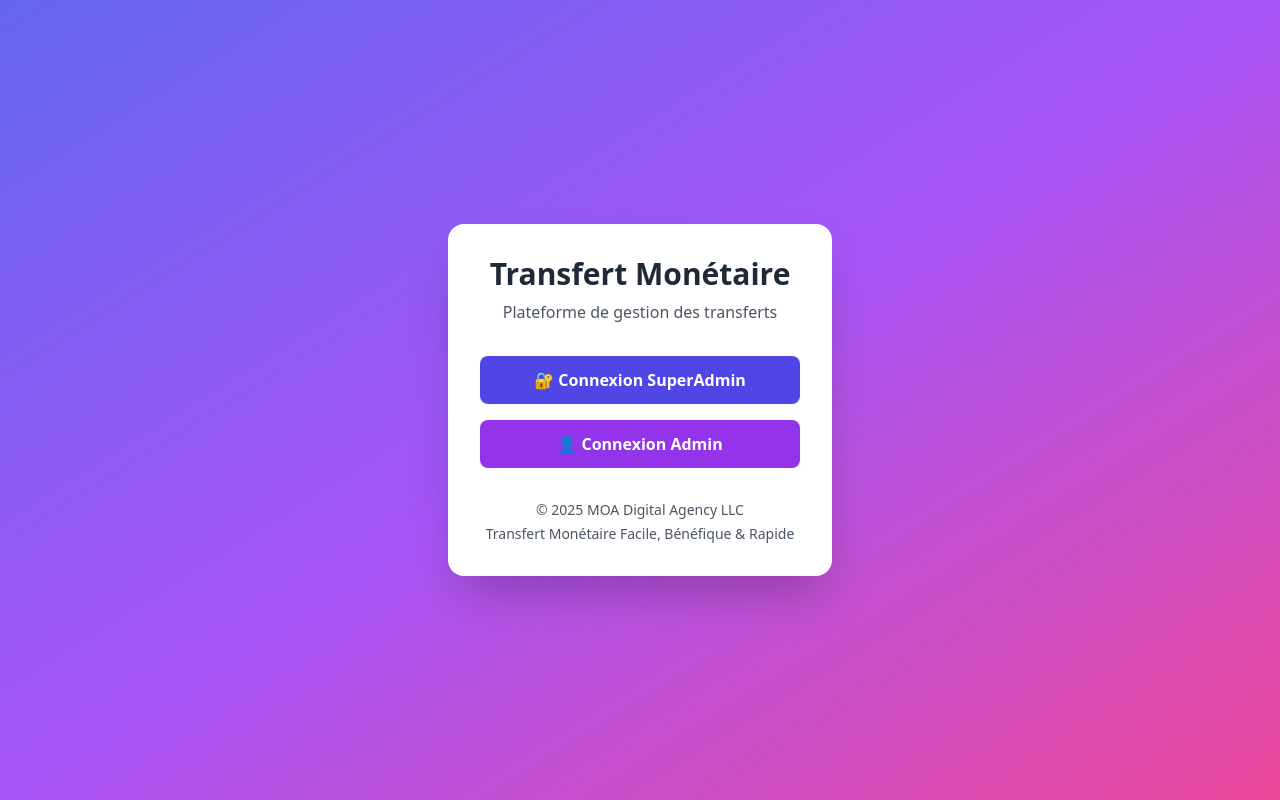
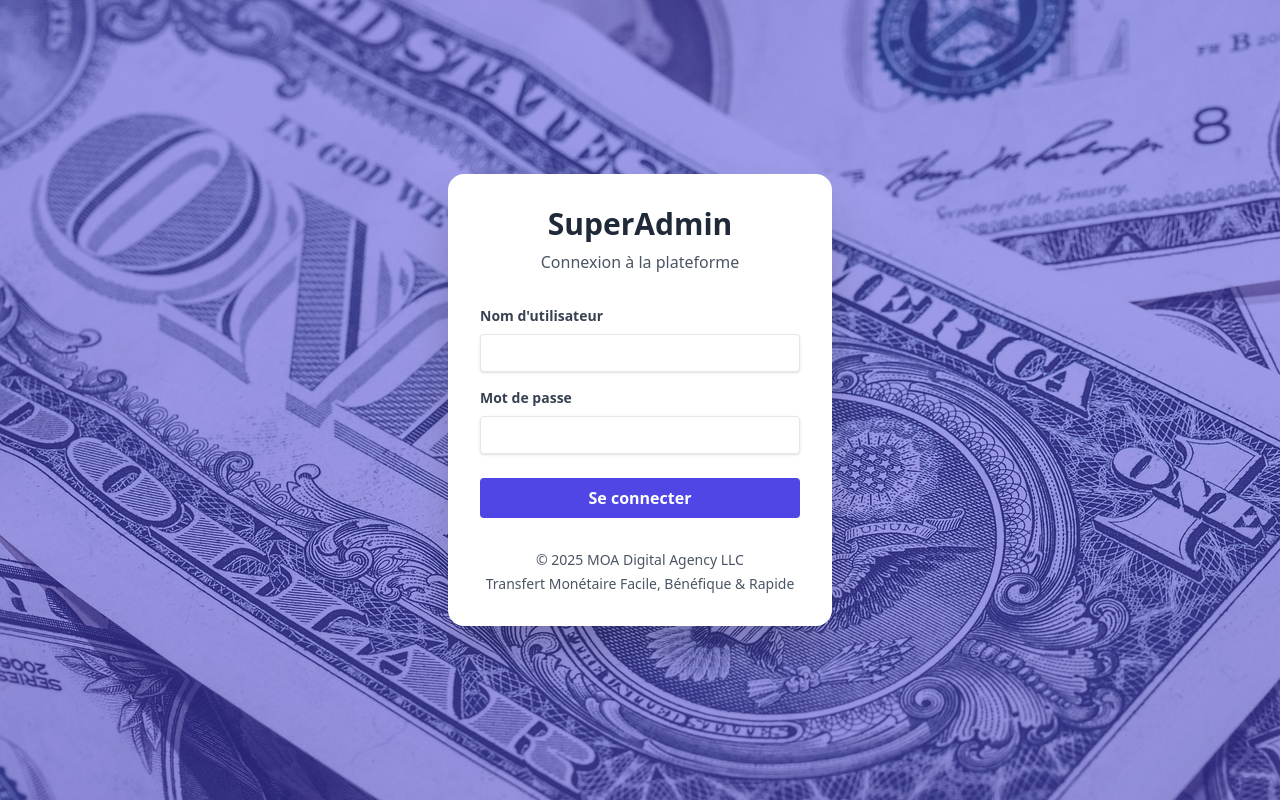
Before and after one commit to moa-digitalagency/MoneyTransfertSaas, a Flask app: page / in a window 1280 px wide. Run offline with Flask 3, Linux system fonts and the light colour scheme; some libraries are stand-ins or nearby versions.

Commit message:
Update landing page to redirect to super admin login and add background image
Modify the root route to handle POST requests and redirect to the superadmin login page. Update the welcome template to include a background image with a 50% opacity overlay and a login form for SuperAdmin users.

Replit-Commit-Author: Agent
Replit-Commit-Session-Id: fca0bc17-e663-4ef2-826d-0dfe2dc260d1
Replit-Commit-Checkpoint-Type: full_checkpoint
Replit-Commit-Screenshot-Url: https://storage.googleapis.com/screenshot-production-us-central1/5e60275f-08e3-4df0-bffe-5a3c5cbeab3f/fca0bc17-e663-4ef2-826d-0dfe2dc260d1/XynDQTF

```diff
--- a/app/routes/main.py
+++ b/app/routes/main.py
@@ -9,8 +9,11 @@ import urllib.parse
 
 main_bp = Blueprint('main', __name__)
 
-@main_bp.route('/')
+@main_bp.route('/', methods=['GET', 'POST'])
 def index():
+    if request.method == 'POST':
+        from flask import redirect, url_for
+        return redirect(url_for('superadmin.login'), code=307)
     return render_template('welcome.html')
 
 @main_bp.route('/<username>')
--- a/templates/welcome.html
+++ b/templates/welcome.html
@@ -3,25 +3,51 @@
 <head>
     <meta charset="UTF-8">
     <meta name="viewport" content="width=device-width, initial-scale=1.0">
-    <title>Transfert Monétaire - Connexion</title>
+    <title>SuperAdmin - Transfert Monétaire</title>
     <script src="https://cdn.tailwindcss.com"></script>
+    <style>
+        .bg-image {
+            background-image: url('/static/background.jpg');
+            background-size: cover;
+            background-position: center;
+            background-repeat: no-repeat;
+        }
+        .bg-overlay {
+            background-color: rgba(79, 70, 229, 0.5);
+        }
+    </style>
 </head>
-<body class="bg-gradient-to-br from-indigo-500 via-purple-500 to-pink-500 min-h-screen flex items-center justify-center">
-    <div class="bg-white p-8 rounded-2xl shadow-2xl w-96">
-        <h1 class="text-3xl font-bold text-center mb-2 text-gray-800">Transfert Monétaire</h1>
-        <p class="text-center text-gray-600 mb-8">Plateforme de gestion des transferts</p>
+<body class="bg-image min-h-screen flex items-center justify-center">
+    <div class="bg-overlay absolute inset-0"></div>
 
-        <div class="space-y-4">
-            <a href="{{ url_for('superadmin.login') }}"
-               class="block w-full bg-indigo-600 hover:bg-indigo-700 text-white font-bold py-3 px-4 rounded-lg text-center transition transform hover:scale-105">
-                🔐 Connexion SuperAdmin
-            </a>
+    <div class="relative z-10 bg-white p-8 rounded-2xl shadow-2xl w-96">
+        <h1 class="text-3xl font-bold text-center mb-2 text-gray-800">SuperAdmin</h1>
+        <p class="text-center text-gray-600 mb-8">Connexion à la plateforme</p>
 
-            <a href="{{ url_for('admin.admin') }}"
-               class="block w-full bg-purple-600 hover:bg-purple-700 text-white font-bold py-3 px-4 rounded-lg text-center transition transform hover:scale-105">
-                👤 Connexion Admin
-            </a>
+        {% if error %}
+        <div class="bg-red-100 border border-red-400 text-red-700 px-4 py-3 rounded mb-4">
+            {{ error }}
         </div>
+        {% endif %}
+
+        <form method="POST" action="{{ url_for('superadmin.login') }}">
+            <div class="mb-4">
+                <label class="block text-gray-700 text-sm font-bold mb-2">Nom d'utilisateur</label>
+                <input type="text" name="username" required
+                       class="shadow appearance-none border rounded w-full py-2 px-3 text-gray-700 leading-tight focus:outline-none focus:shadow-outline">
+            </div>
+
+            <div class="mb-6">
+                <label class="block text-gray-700 text-sm font-bold mb-2">Mot de passe</label>
+                <input type="password" name="password" required
+                       class="shadow appearance-none border rounded w-full py-2 px-3 text-gray-700 leading-tight focus:outline-none focus:shadow-outline">
+            </div>
+
+            <button type="submit"
+                    class="w-full bg-indigo-600 hover:bg-indigo-700 text-white font-bold py-2 px-4 rounded focus:outline-none focus:shadow-outline transition">
+                Se connecter
+            </button>
+        </form>
 
         <div class="mt-8 text-center text-sm text-gray-600">
             <p>© 2025 MOA Digital Agency LLC</p>
```
Also changed, not shown: attached_assets/stock_images/money_transfer_finan_923d7ffe.jpg (added), static/background.jpg (added).
